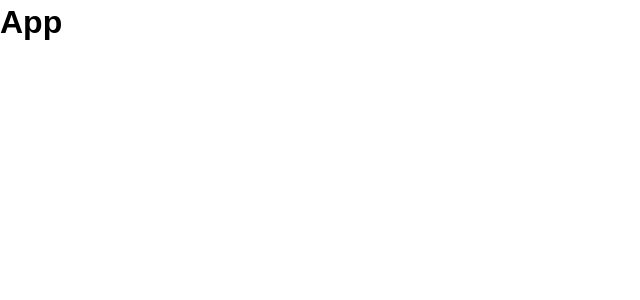
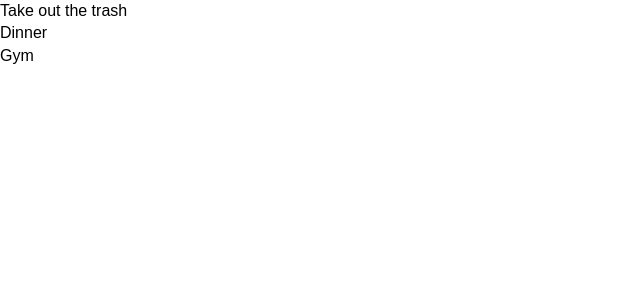
Before and after one commit to LeoBelanger/react-todo-list, a React (Create React App) app: page / in a window 1280 px wide. Shown: the top 300 px of the page, without its empty margins (0-640 px from the left). Built offline with nearby package versions, Linux system fonts and the light colour scheme; the HTML template or start-up script is replaced by a standard one.

Commit message:
added todo and todoitem components as well as defined prop types

```diff
--- a/src/App.js
+++ b/src/App.js
@@ -1,14 +1,34 @@
-import React from 'react';
+import React, { Component } from 'react';
+import Todos from './components/Todos';
 import './App.css';
 
-function App() {
-  return (
-    <div className="App">
-      <h1>
-        App
-      </h1>
-    </div>
-  );
+class App extends Component {
+  state = {
+    todos: [
+      {
+        id: 1,
+        title: 'Take out the trash',
+        completed: false
+      },
+      {
+        id: 2,
+        title: 'Dinner',
+        completed: false
+      },
+      {
+        id: 3,
+        title: 'Gym',
+        completed: false
+      }
+    ]
+  }
+  render() {
+    return (
+      <div className="App">
+        <Todos todos={this.state.todos} />
+      </div>
+    );
+  }
 }
 
 export default App;
--- /dev/null
+++ b/src/components/TodoItem.js
@@ -0,0 +1,19 @@
+import React, { Component } from 'react'
+import PropTypes from 'prop-types';
+
+export class TodoItem extends Component {
+  render() {
+    return (
+      <div>
+        <p>{ this.props.todo.title }</p>
+      </div>
+    )
+  }
+}
+
+// PropTypes
+TodoItem.propTypes = {
+  todo: PropTypes.object.isRequired
+}
+
+export default TodoItem
--- a/src/components/Todos.js
+++ b/src/components/Todos.js
@@ -0,0 +1,18 @@
+import React, { Component } from 'react';
+import TodoItem from './TodoItem';
+import PropTypes from 'prop-types';
+
+class Todos extends Component {
+  render() {
+    return this.props.todos.map((todo) => (
+      <TodoItem key={todo.id} todo={todo}/>
+    ));
+  }
+}
+
+// PropTypes
+Todos.propTypes = {
+  todos: PropTypes.array.isRequired
+}
+
+export default Todos;
```
